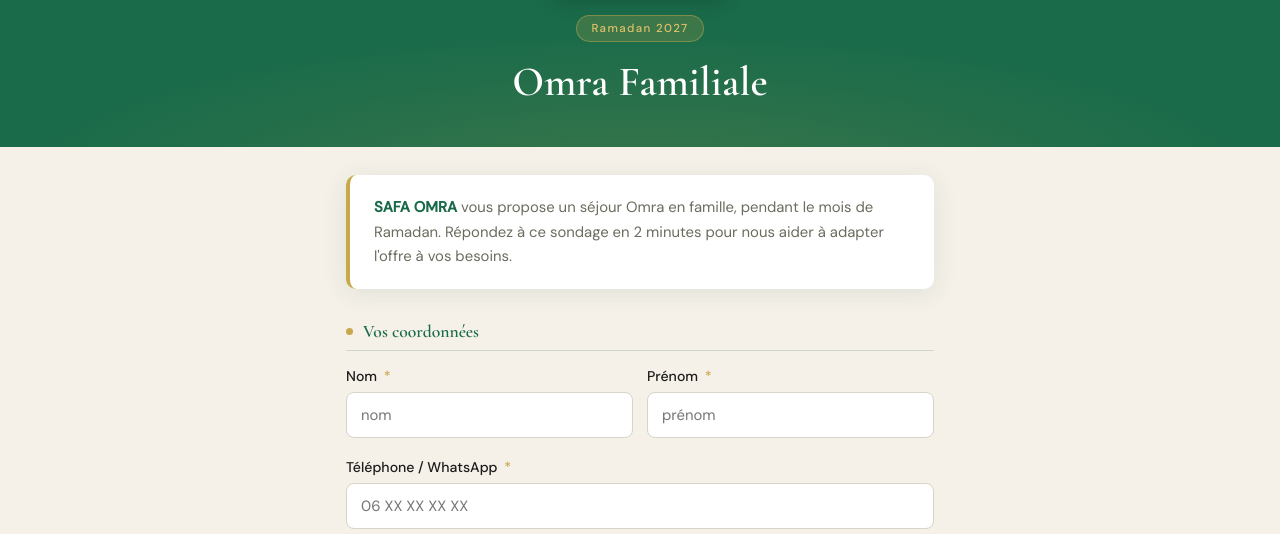
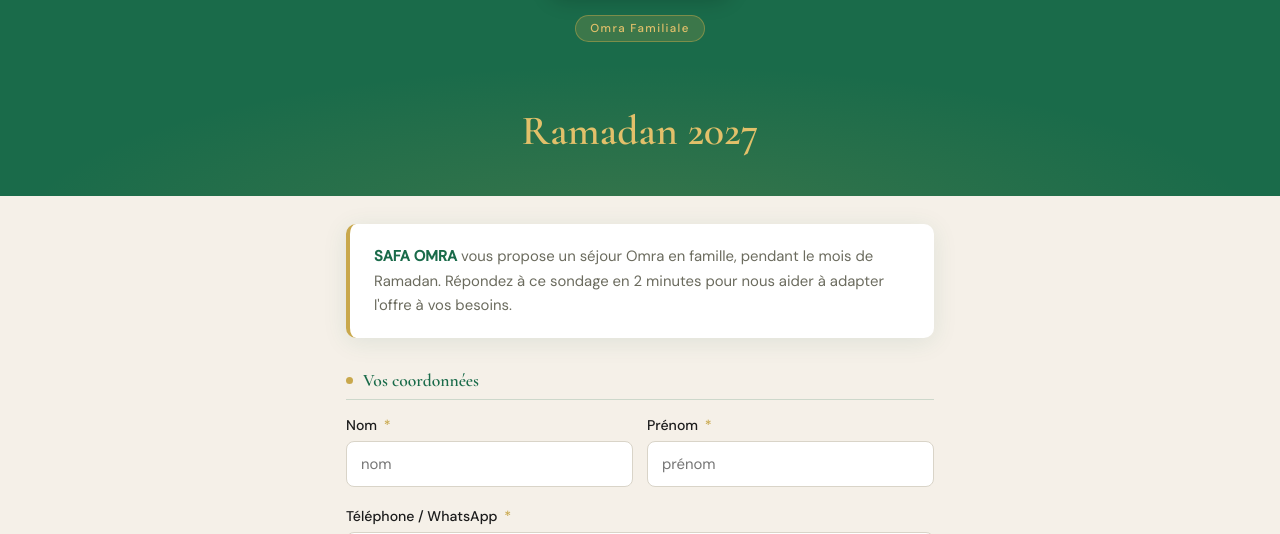
Before and after one commit to safa-omra/omra-familiale, a plain HTML site: page index.html in a window 1280 px wide. Shown: the part 215-749 px from the top of the page. Drawn offline with nearby package versions, Linux system fonts and the light colour scheme.

Commit message:
Update index.html

```diff
--- a/index.html
+++ b/index.html
@@ -349,8 +349,8 @@
 
 <div class="header">
   <img src="https://raw.githubusercontent.com/safa-omra/omra-familiale/main/logo%20safa.png" alt="SAFA OMRA" class="header-logo">
-  <div class="header-badge">Ramadan 2027</div>
-  <h1>Omra Familiale<br><em></em></h1>
+  <div class="header-badge">Omra Familiale</div>
+  <h1><br><em>Ramadan 2027</em></h1>
 
 </div>
 
```
